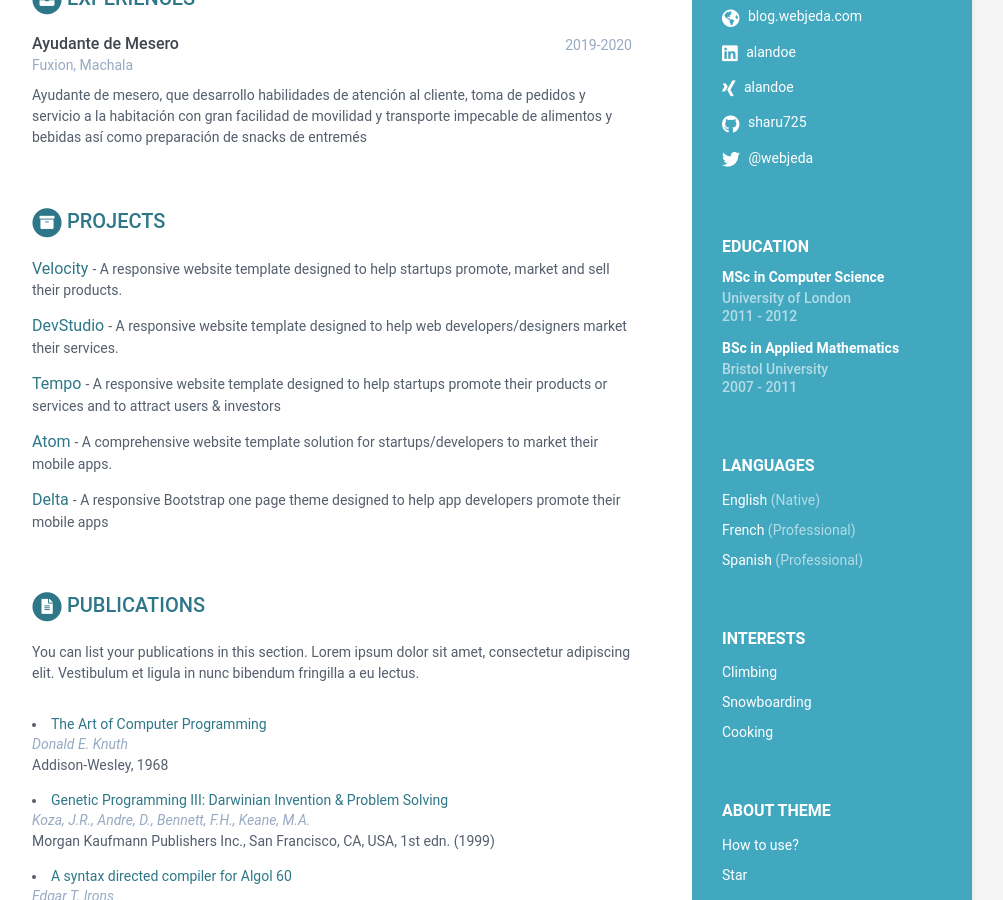
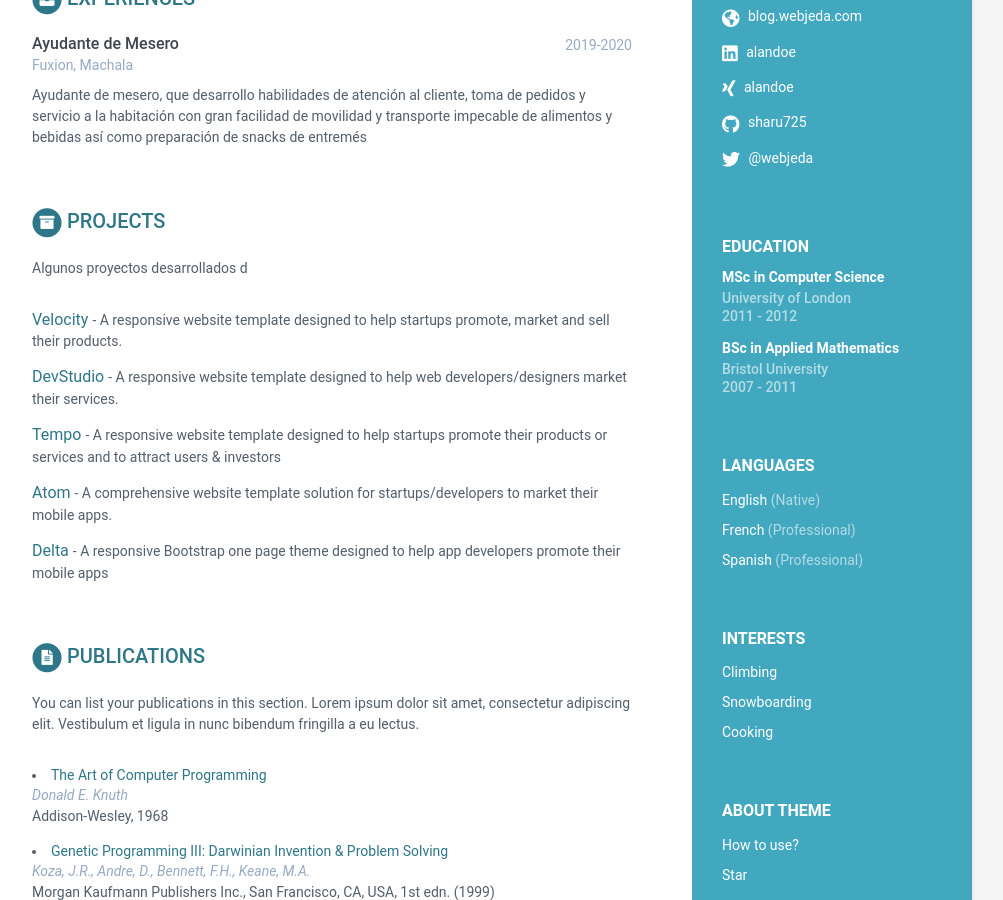
Before and after one commit to KevinC99/good-birch-4e19a, a Jekyll site: the page built from index.html, in a window 1280 px wide and 900 px high, scrolled down 362 px. Shown: the whole window, without its empty margins (168-1171 px from the left). Built offline with Jekyll 4.4.1, drawn with Linux system fonts in a browser that asks for light colours.

Commit message:
data.yml: updated intro in projects

```diff
--- a/_data/data.yml
+++ b/_data/data.yml
@@ -102,6 +102,7 @@ projects:
       tagline: >-
         A responsive Bootstrap one page theme designed to help app developers
         promote their mobile apps
+  intro: Algunos proyectos desarrollados d
 publications:
   title: Publications
   intro: |
```
